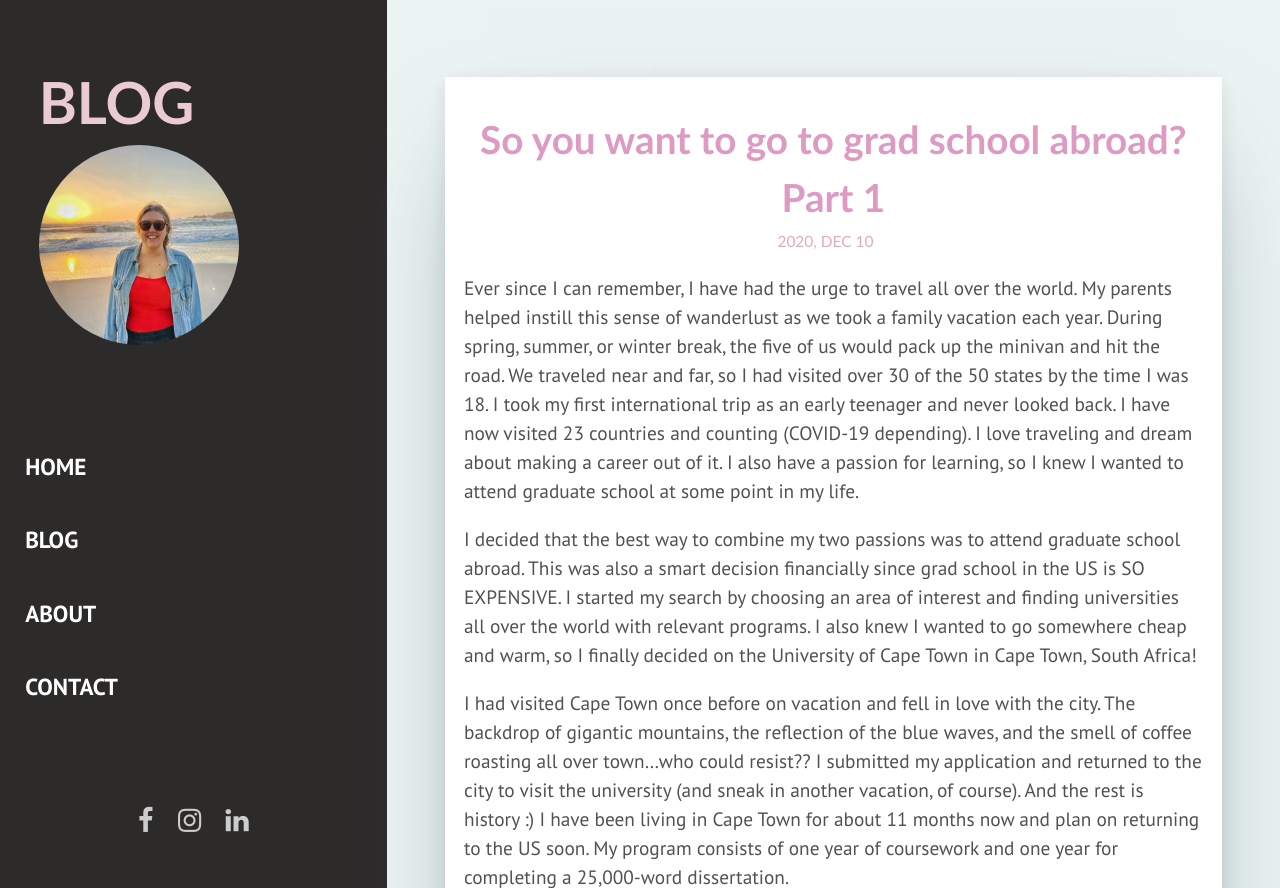
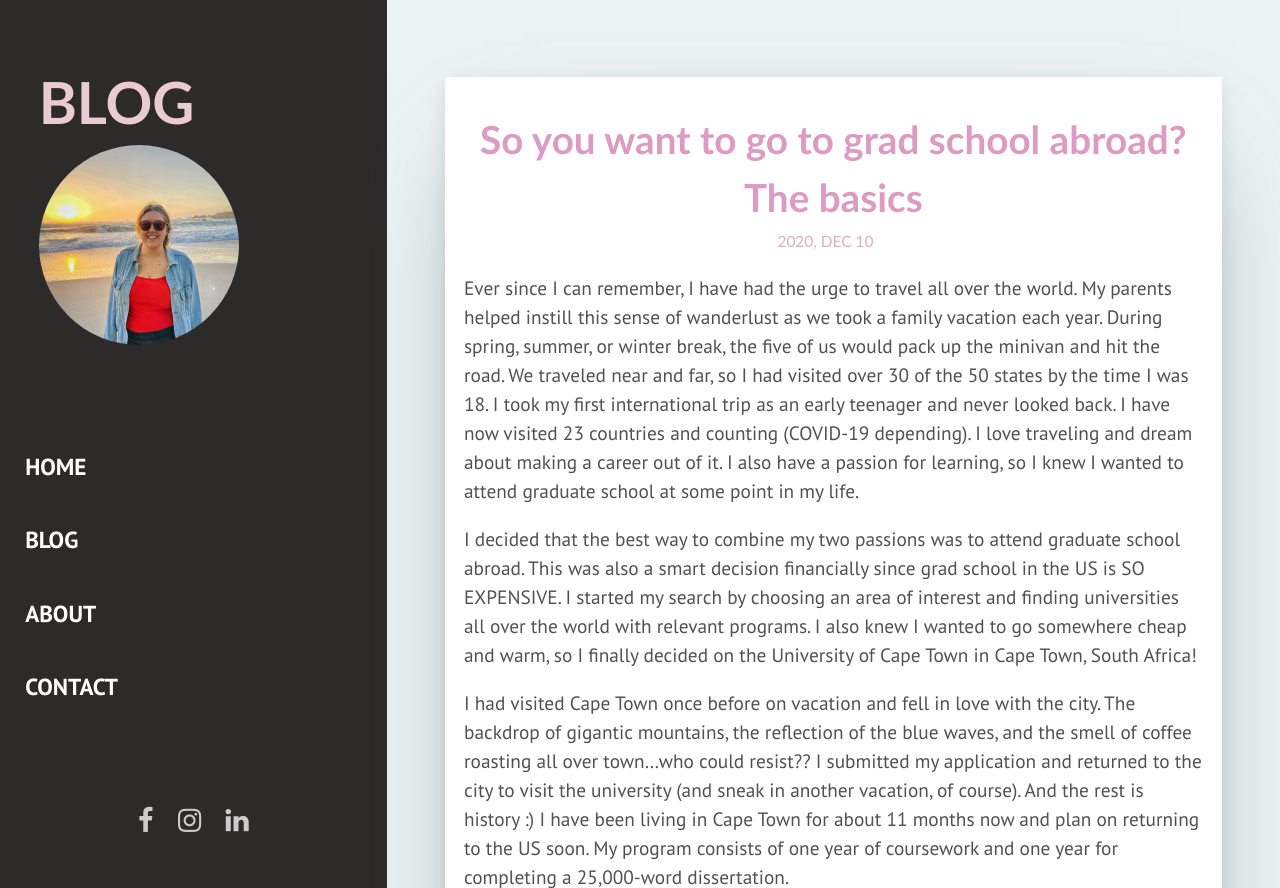
Before and after one commit to rachelflynn/blog, a Jekyll site: the page built from _posts/2020-12-10-masters.md, in a window 1280 px wide and 900 px high, cut to the strip 0-888 px from the top of the window. Built offline with Jekyll 4.4.1, drawn with Linux system fonts in a browser that asks for light colours; some web fonts are replaced.

Commit message:
Update 2020-12-10-masters.md

```diff
--- a/_posts/2020-12-10-masters.md
+++ b/_posts/2020-12-10-masters.md
@@ -1,7 +1,7 @@
 ---
 layout: post
 author: Rachel Flynn
-title:  "So you want to go to grad school abroad? Part 1"
+title:  "So you want to go to grad school abroad? The basics"
 excerpt_separator: <!--more-->
 ---
 
```
